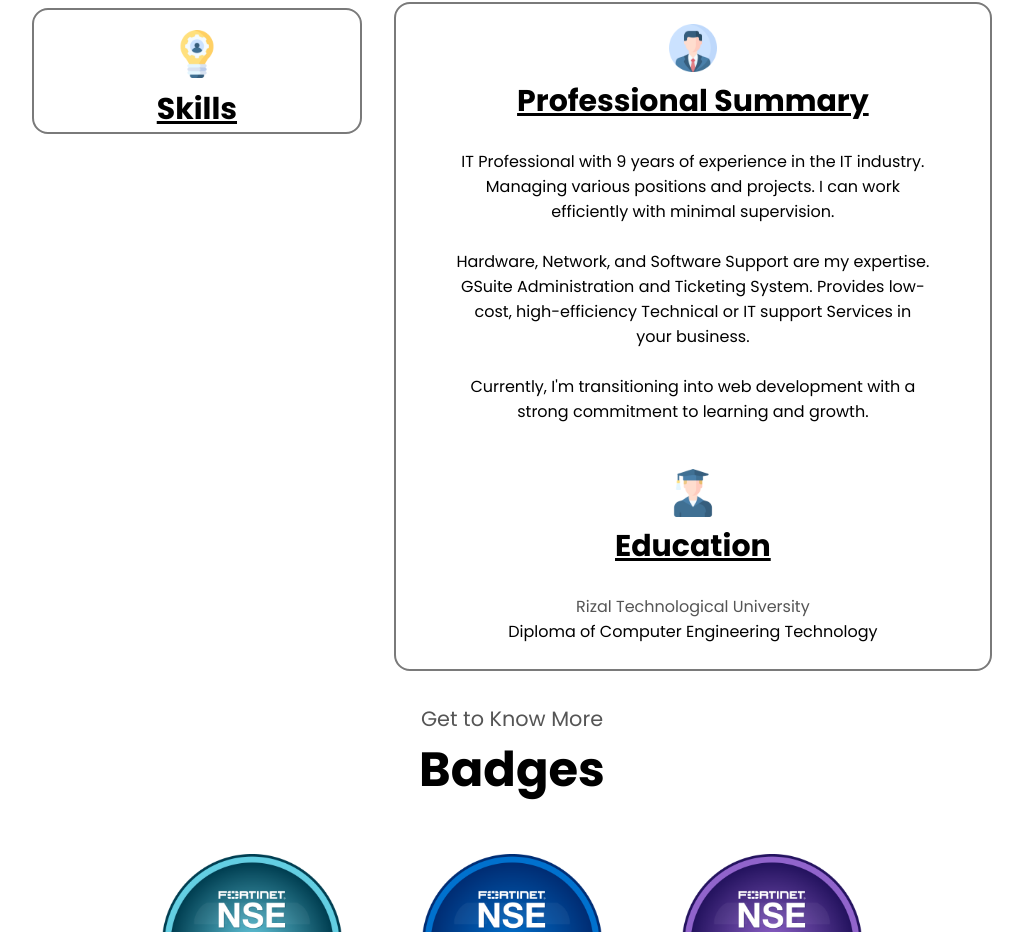
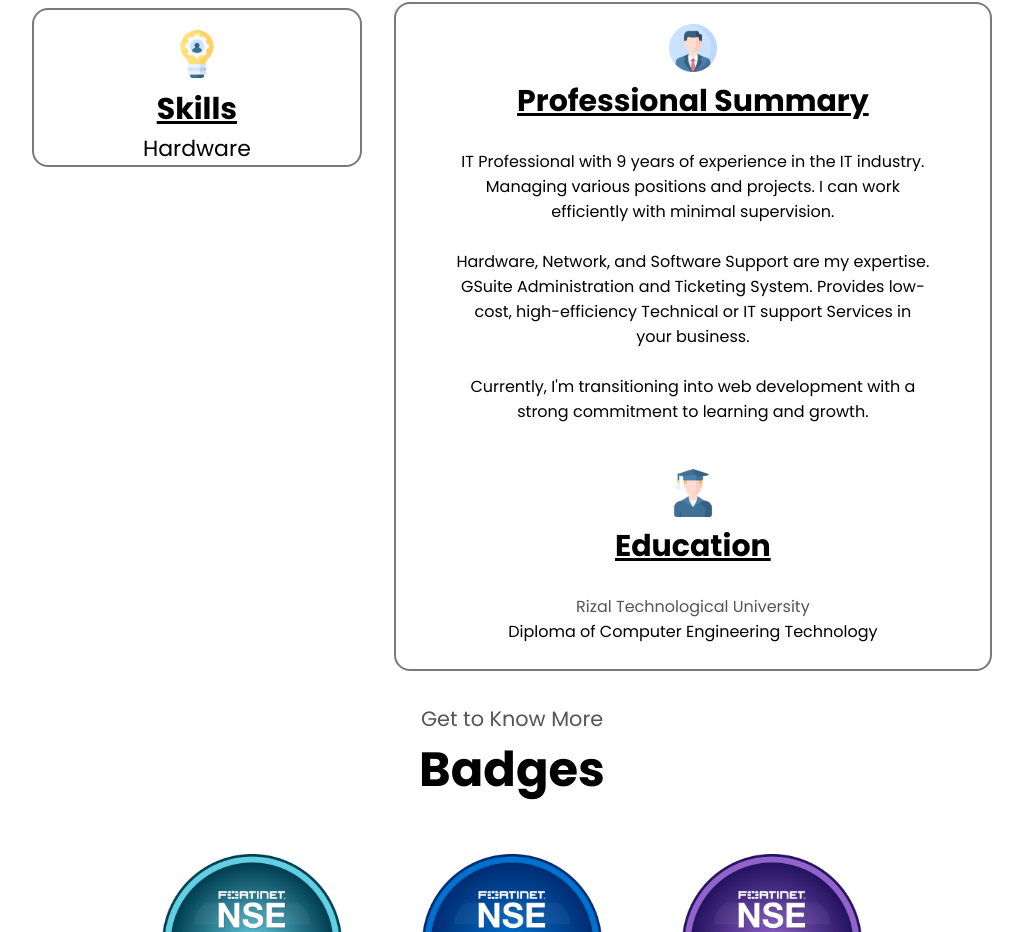
Before and after one commit to uwanafight20/macdeasis, a plain HTML site: page index.html in a window 1280 px wide. Shown: the part 1077-2009 px from the top of the page, without its empty margins (128-1151 px from the left). Drawn offline with Linux system fonts and the light colour scheme; a script that the page names is missing.

Commit message:
Update index.html

```diff
--- a/index.html
+++ b/index.html
@@ -62,7 +62,7 @@
                     <img src="about-icon/skill.png" class="icon" alt="graduated">
                     <h3 class="title-about">Skills</h3>
                     <p></p>
-                    <div class="txt"></div>
+                    <div class="txt">Hardware</div>
                 </div>
 
             </div>
```
